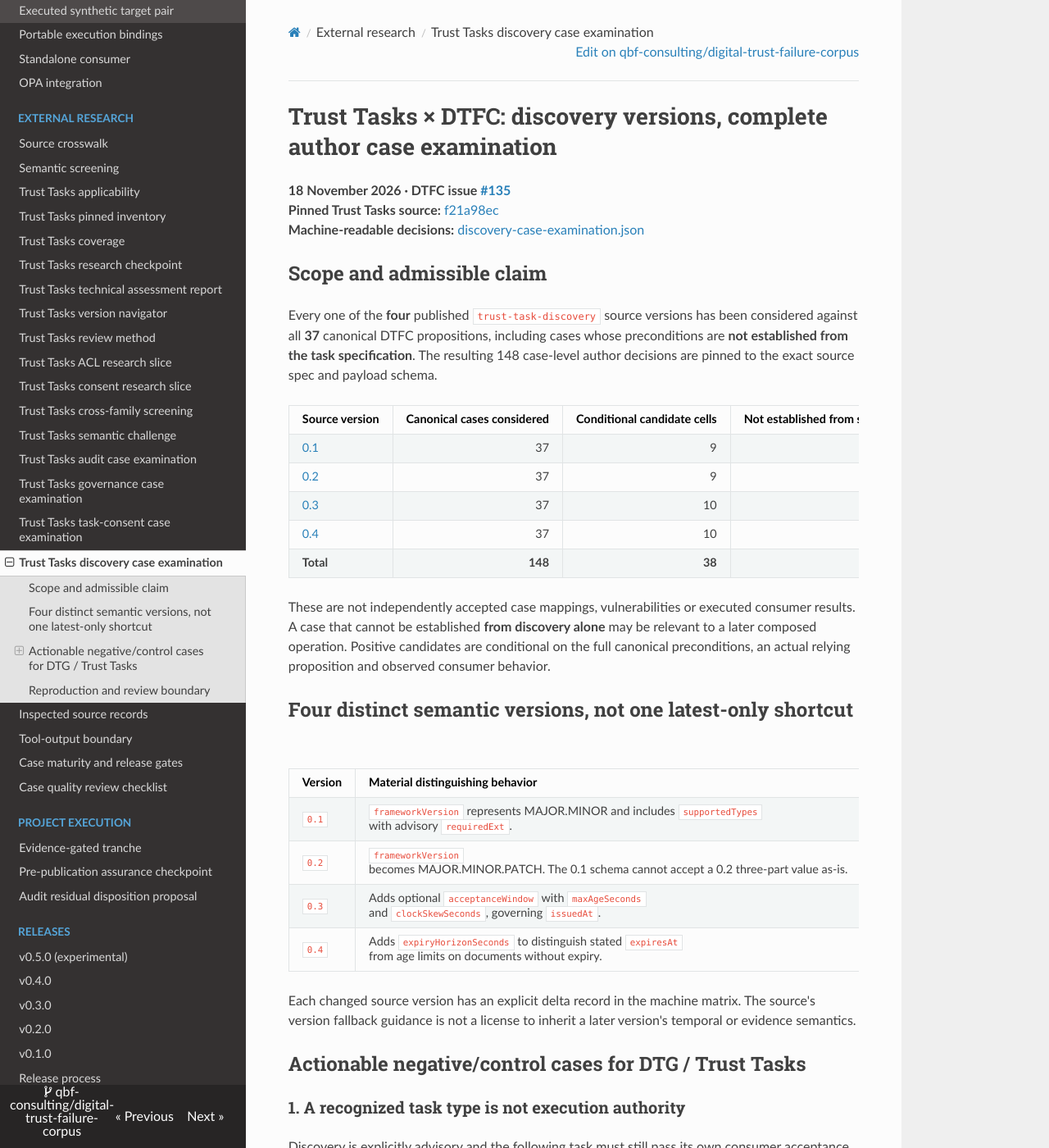
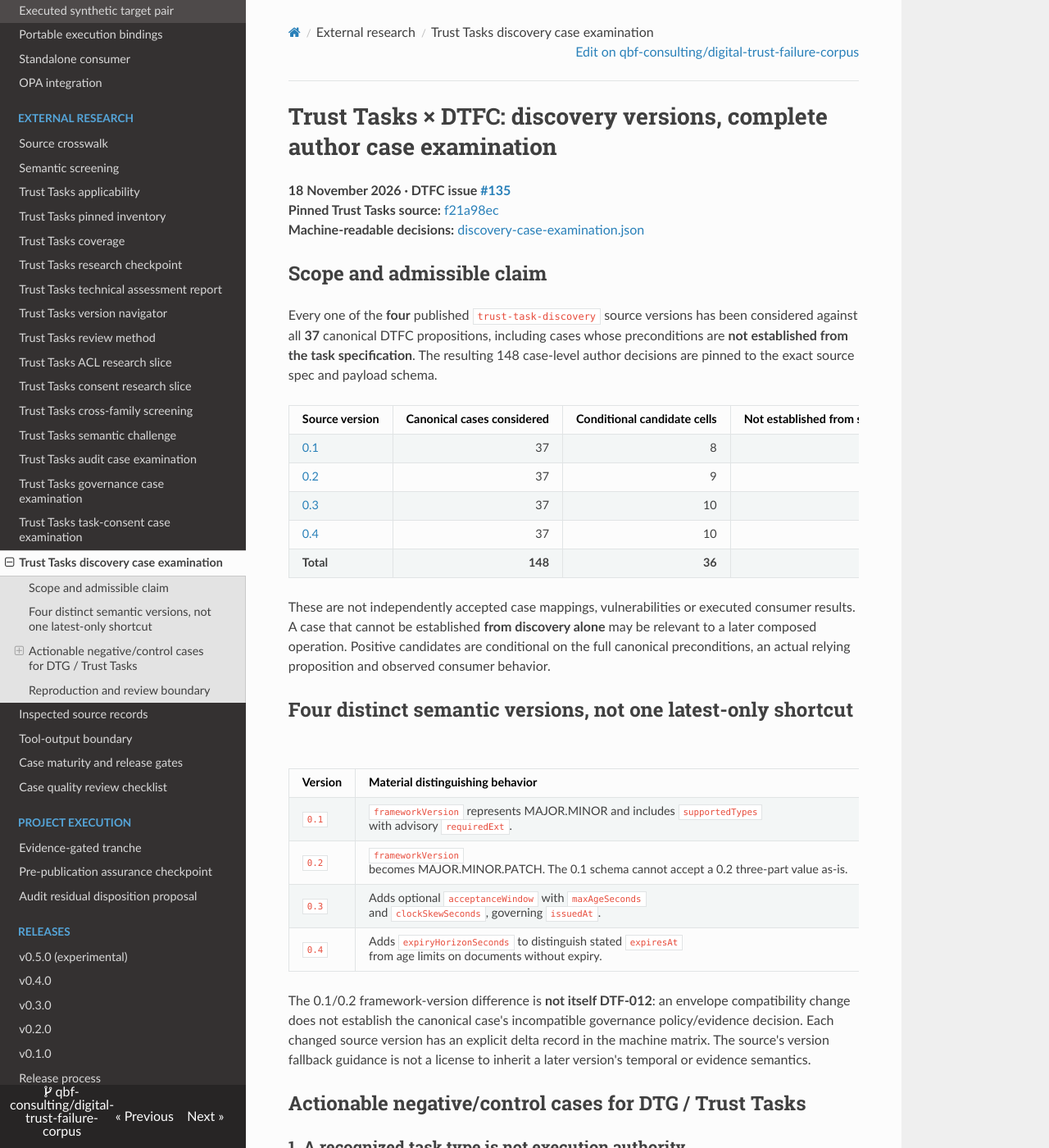
Before and after one commit to qbf-consulting/digital-trust-failure-corpus, an MkDocs documentation site: the page built from docs/trust-tasks-discovery-case-examination.md, in a window 1280 px wide and 1400 px high. Shown: the whole window at 82% size. Built offline with MkDocs 1.6.1, drawn with Linux system fonts in a browser that asks for light colours; nearby versions of some CDN libraries.

Commit message:
fix(trust-tasks): avoid confusing framework compatibility with DTF-012
Preserve version-specific wire incompatibility without asserting a
policy-version decision mismatch from advisory discovery metadata.

Refs #135

Signed-off-by: sankarshan <1469458+sankarshanmukhopadhyay@users.noreply.github.com>

```diff
--- a/docs/trust-tasks-discovery-case-examination.md
+++ b/docs/trust-tasks-discovery-case-examination.md
@@ -10,11 +10,11 @@ Every one of the **four** published `trust-task-discovery` source versions has b
 
 | Source version | Canonical cases considered | Conditional candidate cells | Not established from source |
 |---|---:|---:|---:|
-| [0.1](https://github.com/trustoverip/dtgwg-trust-tasks-tf/blob/f21a98ec8383352d18629a08dd5dd23935456142/specs/trust-task-discovery/0.1/spec.md) | 37 | 9 | 28 |
+| [0.1](https://github.com/trustoverip/dtgwg-trust-tasks-tf/blob/f21a98ec8383352d18629a08dd5dd23935456142/specs/trust-task-discovery/0.1/spec.md) | 37 | 8 | 29 |
 | [0.2](https://github.com/trustoverip/dtgwg-trust-tasks-tf/blob/f21a98ec8383352d18629a08dd5dd23935456142/specs/trust-task-discovery/0.2/spec.md) | 37 | 9 | 28 |
 | [0.3](https://github.com/trustoverip/dtgwg-trust-tasks-tf/blob/f21a98ec8383352d18629a08dd5dd23935456142/specs/trust-task-discovery/0.3/spec.md) | 37 | 10 | 27 |
 | [0.4](https://github.com/trustoverip/dtgwg-trust-tasks-tf/blob/f21a98ec8383352d18629a08dd5dd23935456142/specs/trust-task-discovery/0.4/spec.md) | 37 | 10 | 27 |
-| **Total** | **148** | **38** | **110** |
+| **Total** | **148** | **36** | **112** |
 
 These are not independently accepted case mappings, vulnerabilities or executed consumer results. A case that cannot be established **from discovery alone** may be relevant to a later composed operation. Positive candidates are conditional on the full canonical preconditions, an actual relying proposition and observed consumer behavior.
 
@@ -27,7 +27,7 @@ These are not independently accepted case mappings, vulnerabilities or executed
 | `0.3` | Adds optional `acceptanceWindow` with `maxAgeSeconds` and `clockSkewSeconds`, governing `issuedAt`. | An older discovery client with closed schema rejects the new field; `issuedAt` bounds may differ from a consumer honoring `expiresAt`. |
 | `0.4` | Adds `expiryHorizonSeconds` to distinguish stated `expiresAt` from age limits on documents without expiry. | An already signed document can be outside current acceptance rules; 0.3's narrower window must not be assumed to describe 0.4's expiry behavior. |
 
-Each changed source version has an explicit delta record in the machine matrix. The source's version fallback guidance is not a license to inherit a later version's temporal or evidence semantics.
+The 0.1/0.2 framework-version difference is **not itself DTF-012**: an envelope compatibility change does not establish the canonical case's incompatible governance policy/evidence decision. Each changed source version has an explicit delta record in the machine matrix. The source's version fallback guidance is not a license to inherit a later version's temporal or evidence semantics.
 
 ## Actionable negative/control cases for DTG / Trust Tasks
 
```
Also changed, not shown: docs/trust-tasks-research-checkpoint.md (+4 -4 lines), 1 other file.
